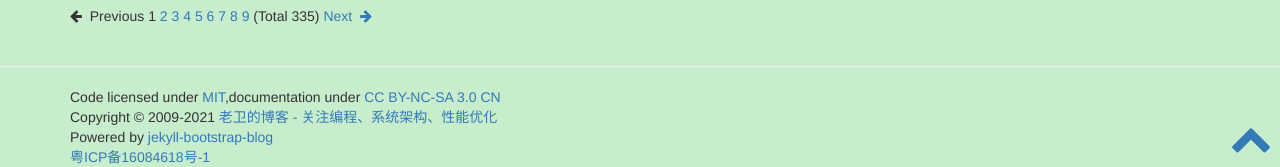
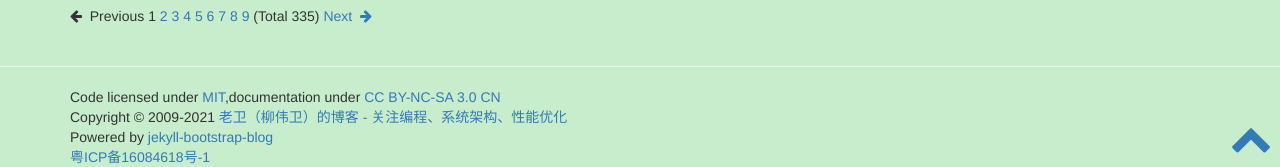
Before and after one commit to waylau/waylau.github.io, a Jekyll site: the page built from index.html, in a window 1280 px wide and 900 px high, scrolled down 6489 px. Shown: the part 733-900 px from the top of the window. Built offline with Jekyll 4.4.1, drawn with Linux system fonts in a browser that asks for light colours; the list of posts is cut into pages by our own code; comment, search, counter and statistics services are not loaded.

Commit message:
修改了title

```diff
--- a/_config.yml
+++ b/_config.yml
@@ -1,9 +1,9 @@
 # Site settings
-title: 老卫的博客 - 关注编程、系统架构、性能优化
+title: 老卫（柳伟卫）的博客 - 关注编程、系统架构、性能优化
 name: 老卫的博客
 url: "https://waylau.com"
 email: waylau521@gmail.com
-description: 老卫的博客 - 关注编程、系统架构、性能优化 | waylau.com
+description: 老卫（柳伟卫）的博客 - 关注编程、系统架构、性能优化 | waylau.com
 baseurl: "" # the subpath of your site, e.g. /blog/
 twitter_username: waylau521  # Twitter ID
 github_username:  waylau # Github ID
```
